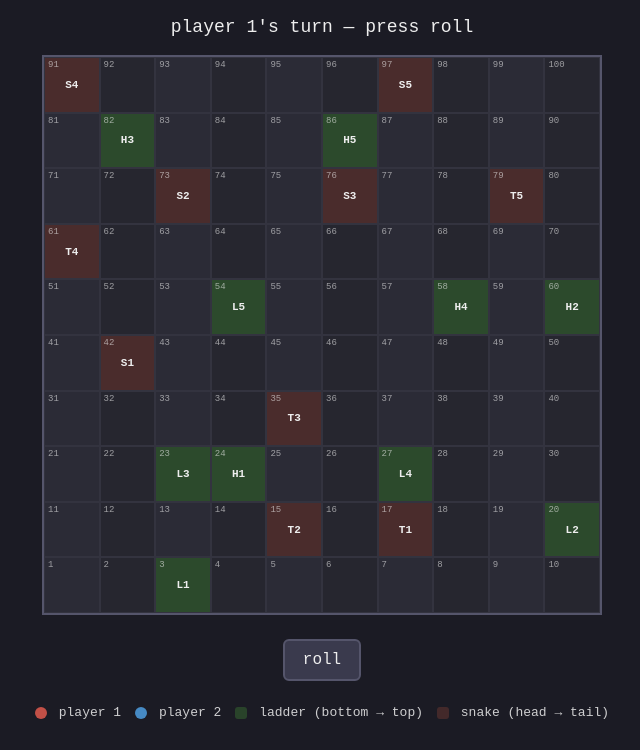
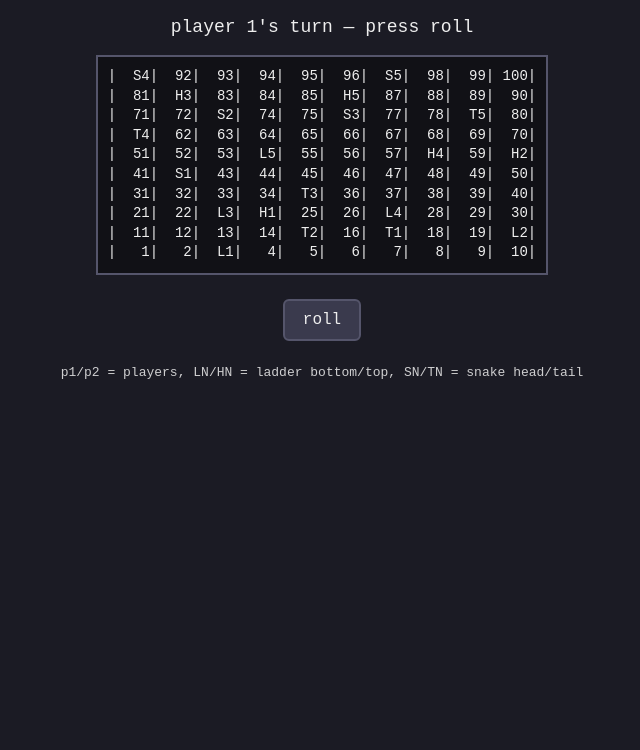
Before and after one commit to b3llabug33/snakes-and-ladders-web, a plain HTML site: page index.html in a window 1280 px wide. Both pictures are taken after a click on the button "player vs player". Shown: the part 70-820 px from the top of the page, without its empty margins (318-958 px from the left). Drawn offline with Linux system fonts and the light colour scheme.

Commit message:
Revert board rendering to plain console-text output
The graphical CSS grid/token board wasn't something the user
authored - restoring the plain pipe-separated text rendering that
matches GameConsoleUI.printBoard() exactly, keeping the game logic
unchanged.

Co-Authored-By: Claude Sonnet 5 <noreply@anthropic.com>
Claude-Session: https://claude.ai/code/session_01ECHYfeQuQeeCK9UX1wkdoK

```diff
--- a/game.js
+++ b/game.js
@@ -44,68 +44,49 @@ function switchPlayer() {
   currentPlayer = currentPlayer === 1 ? 2 : 1;
 }
 
-// ---- board rendering ----
+// ---- board rendering, ported straight from GameConsoleUI.printBoard ----
 const boardEl = document.getElementById("board");
-const cells = {}; // square number -> cell element
 
-function buildBoard() {
-  boardEl.innerHTML = "";
-
+function renderBoard() {
   // label the ladder/snake squares the same way GameConsoleUI.printBoard does
   const labels = {};
   let i = 1;
   for (const bottom in ladders) {
     const top = ladders[bottom];
-    labels[bottom] = { text: "L" + i, cls: "ladder-bottom" };
-    labels[top] = { text: "H" + i, cls: "ladder-top" };
+    labels[bottom] = "L" + i;
+    labels[top] = "H" + i;
     i++;
   }
   let j = 1;
   for (const head in snakes) {
     const tail = snakes[head];
-    labels[head] = { text: "S" + j, cls: "snake-head" };
-    labels[tail] = { text: "T" + j, cls: "snake-tail" };
+    labels[head] = "S" + j;
+    labels[tail] = "T" + j;
     j++;
   }
 
+  let out = "";
   for (let row = 0; row < 10; row++) {
+    let line = "";
     for (let col = 0; col < 10; col++) {
       const square = (9 - row) * 10 + col + 1;
-      const cell = document.createElement("div");
-      cell.className = "cell";
-
-      const num = document.createElement("span");
-      num.className = "num";
-      num.textContent = square;
-      cell.appendChild(num);
-
-      if (labels[square]) {
-        cell.classList.add(labels[square].cls);
-        const label = document.createElement("span");
-        label.className = "label";
-        label.textContent = labels[square].text;
-        cell.appendChild(label);
+      let text;
+      if (square === p1Position && square === p2Position) {
+        text = "p1p2";
+      } else if (square === p1Position) {
+        text = "p1";
+      } else if (square === p2Position) {
+        text = "p2";
+      } else if (labels[square]) {
+        text = labels[square];
+      } else {
+        text = String(square);
       }
-
-      boardEl.appendChild(cell);
-      cells[square] = cell;
+      line += "|" + text.padStart(4); // keep everything lined up, same as String.format("%4s", text)
     }
+    out += line + "|\n";
   }
-}
-
-function renderPlayers() {
-  document.querySelectorAll(".token").forEach((t) => t.remove());
-
-  if (p1Position >= 1) {
-    const t = document.createElement("div");
-    t.className = "token p1";
-    cells[p1Position].appendChild(t);
-  }
-  if (p2Position >= 1) {
-    const t = document.createElement("div");
-    t.className = "token p2";
-    cells[p2Position].appendChild(t);
-  }
+  boardEl.textContent = out;
 }
 
 // ---- screens ----
@@ -134,8 +115,7 @@ function startGame(vsBot) {
   restartBtn.classList.add("hidden");
   rollBtn.disabled = false;
 
-  buildBoard();
-  renderPlayers();
+  renderBoard();
   updateStatus();
 }
 
@@ -155,7 +135,7 @@ function takeTurn() {
 
   const r = roll();
   movePlayer(r);
-  renderPlayers();
+  renderBoard();
 
   const player = currentPlayer;
   statusEl.textContent = `player ${player} rolled a ${r} — now on square ${getPlayerLocation(player)}`;
--- a/index.html
+++ b/index.html
@@ -21,19 +21,14 @@
     <div id="gameScreen" class="panel hidden">
       <div id="status">player 1's turn — press roll</div>
 
-      <div id="board"></div>
+      <pre id="board"></pre>
 
       <div id="controls">
         <button id="rollBtn">roll</button>
         <button id="restartBtn" class="hidden">play again</button>
       </div>
 
-      <div class="legend">
-        <span><span class="swatch p1"></span> player 1</span>
-        <span><span class="swatch p2"></span> player 2</span>
-        <span><span class="swatch ladder"></span> ladder (bottom → top)</span>
-        <span><span class="swatch snake"></span> snake (head → tail)</span>
-      </div>
+      <p class="legend">p1/p2 = players, LN/HN = ladder bottom/top, SN/TN = snake head/tail</p>
     </div>
   </div>
 
--- a/style.css
+++ b/style.css
@@ -55,69 +55,16 @@ button:disabled {
 }
 
 #board {
-  display: grid;
-  grid-template-columns: repeat(10, 1fr);
-  grid-template-rows: repeat(10, 1fr);
-  aspect-ratio: 1 / 1;
-  width: 100%;
-  max-width: 560px;
+  display: inline-block;
+  text-align: left;
+  font-family: "Courier New", monospace;
+  font-size: 14px;
+  line-height: 1.4;
+  background: #111116;
+  color: #eee;
+  border: 2px solid #55556b;
+  padding: 10px;
   margin: 0 auto;
-  border: 2px solid #55556b;
-}
-
-.cell {
-  position: relative;
-  display: flex;
-  align-items: center;
-  justify-content: center;
-  font-size: 12px;
-  border: 1px solid #33333f;
-  background: #26262f;
-}
-
-.cell:nth-child(odd) {
-  background: #2b2b36;
-}
-
-.cell.ladder-bottom, .cell.ladder-top {
-  background: #2c4a2c;
-}
-
-.cell.snake-head, .cell.snake-tail {
-  background: #4a2c2c;
-}
-
-.cell .num {
-  position: absolute;
-  top: 2px;
-  left: 3px;
-  font-size: 9px;
-  opacity: 0.6;
-}
-
-.cell .label {
-  font-weight: bold;
-  font-size: 11px;
-}
-
-.token {
-  width: 16px;
-  height: 16px;
-  border-radius: 50%;
-  position: absolute;
-  border: 1px solid #0006;
-}
-
-.token.p1 {
-  background: #e05a4e;
-  left: 4px;
-  bottom: 4px;
-}
-
-.token.p2 {
-  background: #4e9ee0;
-  right: 4px;
-  bottom: 4px;
 }
 
 #controls {
@@ -125,24 +72,6 @@ button:disabled {
 }
 
 .legend {
-  display: flex;
-  flex-wrap: wrap;
-  justify-content: center;
-  gap: 14px;
   font-size: 13px;
   opacity: 0.85;
 }
-
-.swatch {
-  display: inline-block;
-  width: 12px;
-  height: 12px;
-  border-radius: 3px;
-  vertical-align: middle;
-  margin-right: 4px;
-}
-
-.swatch.p1 { background: #e05a4e; border-radius: 50%; }
-.swatch.p2 { background: #4e9ee0; border-radius: 50%; }
-.swatch.ladder { background: #2c4a2c; }
-.swatch.snake { background: #4a2c2c; }
```
